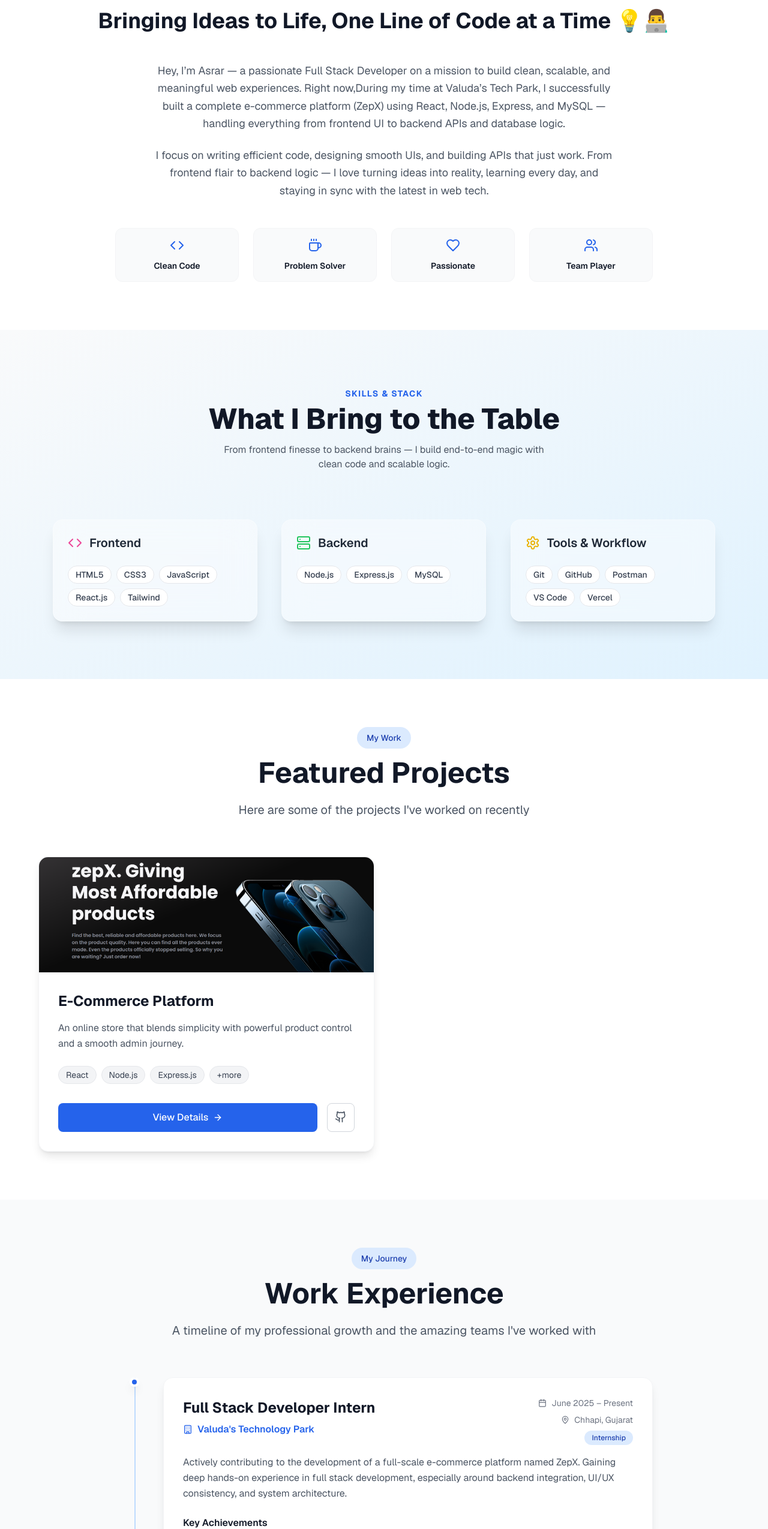
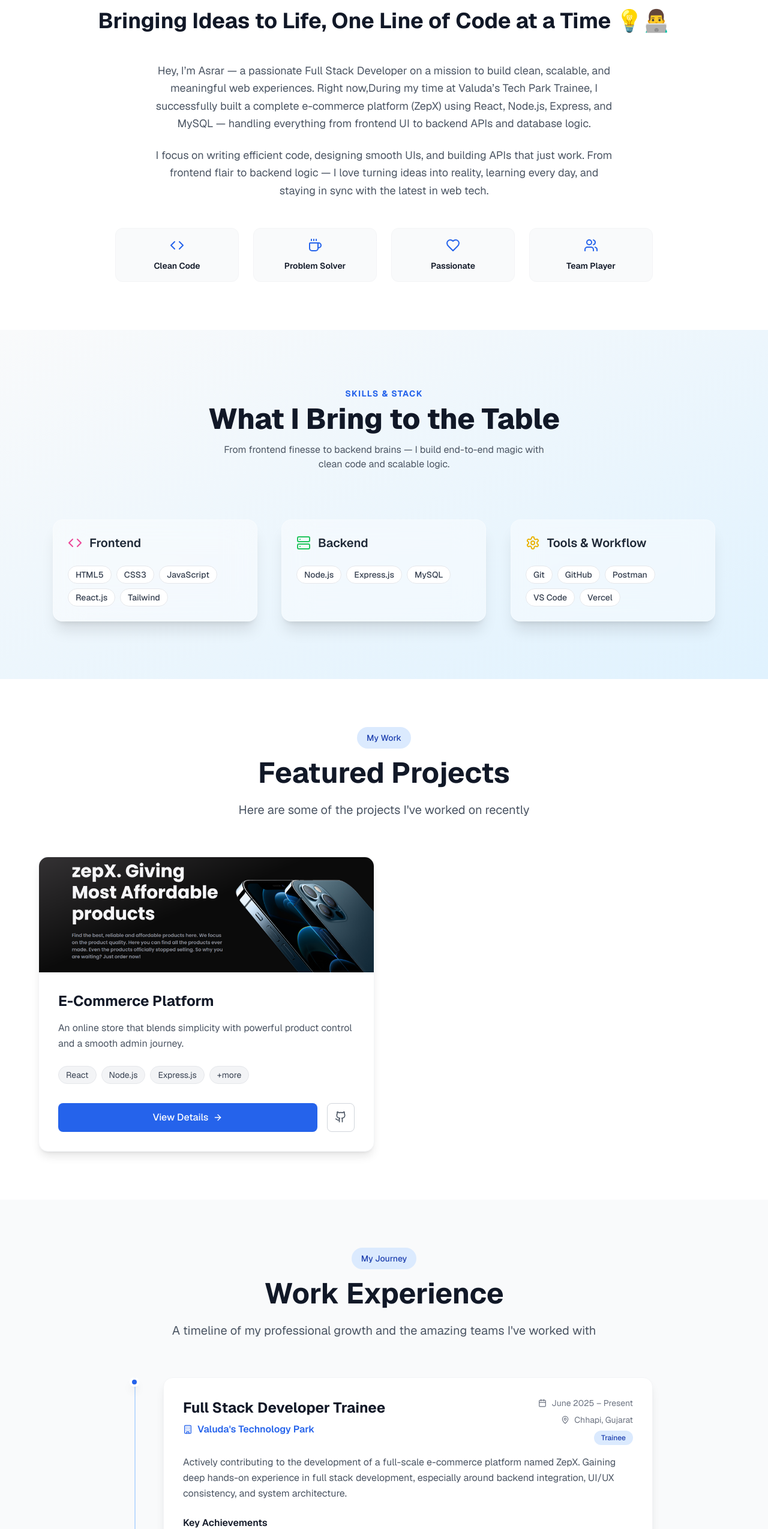
Before and after one commit to asrarmaknojiya/my_portfolio, a Next.js app: page / in a window 1280 px wide. Shown: the part 917-3466 px from the top of the page at 60% size. Built offline with nearby package versions, Linux system fonts and the light colour scheme.

Commit message:
some changes

```diff
--- a/components/about.jsx
+++ b/components/about.jsx
@@ -46,7 +46,7 @@ export default function About() {
 
           <div className="max-w-3xl mx-auto text-center space-y-6 text-gray-600 text-lg leading-relaxed">
             <p>
-           Hey, I’m Asrar — a passionate Full Stack Developer on a mission to build clean, scalable, and meaningful web experiences. Right now,During my time at Valuda’s Tech Park, I successfully built a complete e-commerce platform (ZepX) using React, Node.js, Express, and MySQL — handling everything from frontend UI to backend APIs and database logic.
+           Hey, I’m Asrar — a passionate Full Stack Developer on a mission to build clean, scalable, and meaningful web experiences. Right now,During my time at Valuda’s Tech Park Trainee, I successfully built a complete e-commerce platform (ZepX) using React, Node.js, Express, and MySQL — handling everything from frontend UI to backend APIs and database logic.
             </p>
             <p>
             I focus on writing efficient code, designing smooth UIs, and building APIs that just work.
--- a/components/experience.jsx
+++ b/components/experience.jsx
@@ -28,11 +28,11 @@ export default function Experience() {
 
   const experiences = [
   {
-    title: "Full Stack Developer Intern",
+    title: "Full Stack Developer Trainee",
     company: "Valuda's Technology Park",
     location: "Chhapi, Gujarat",
     duration: "June 2025 – Present",
-    type: "Internship",
+    type: "Trainee",
     description:
       "Actively contributing to the development of a full-scale e-commerce platform named ZepX. Gaining deep hands-on experience in full stack development, especially around backend integration, UI/UX consistency, and system architecture.",
     achievements: [
```
